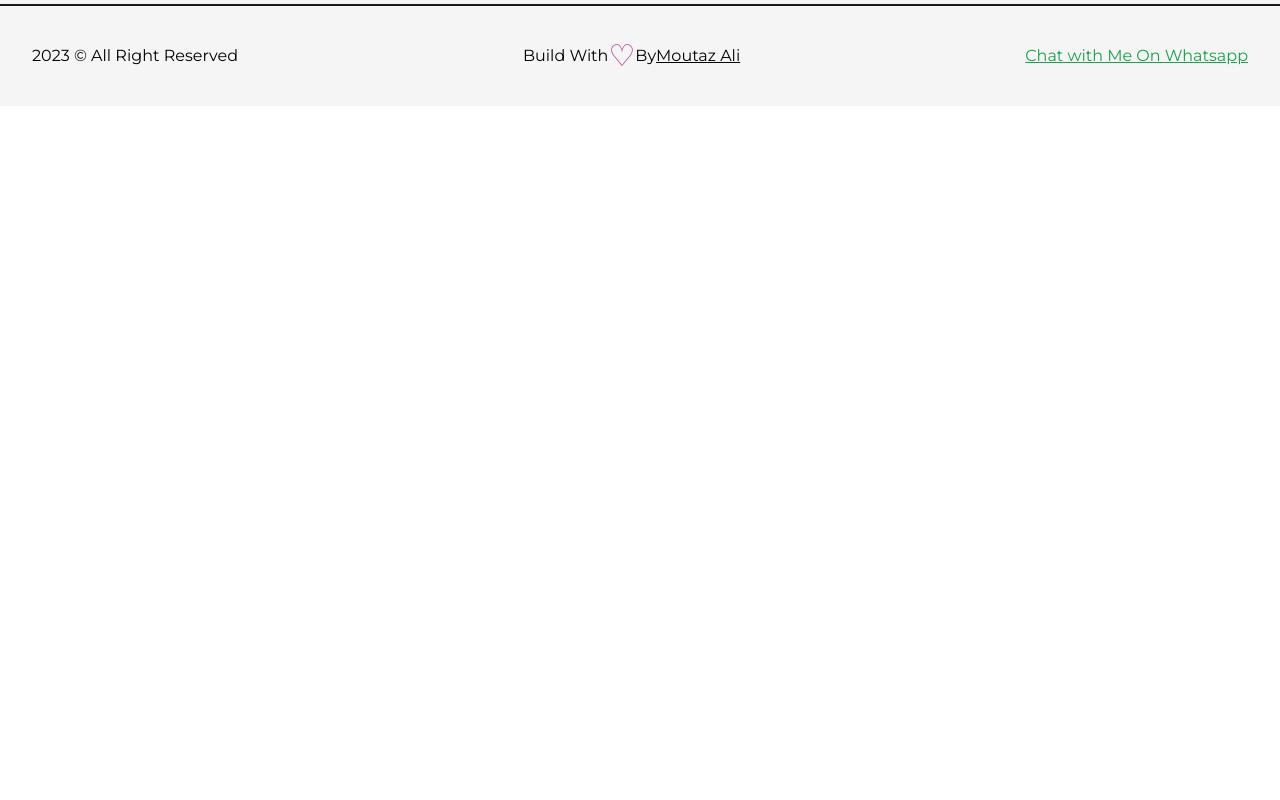
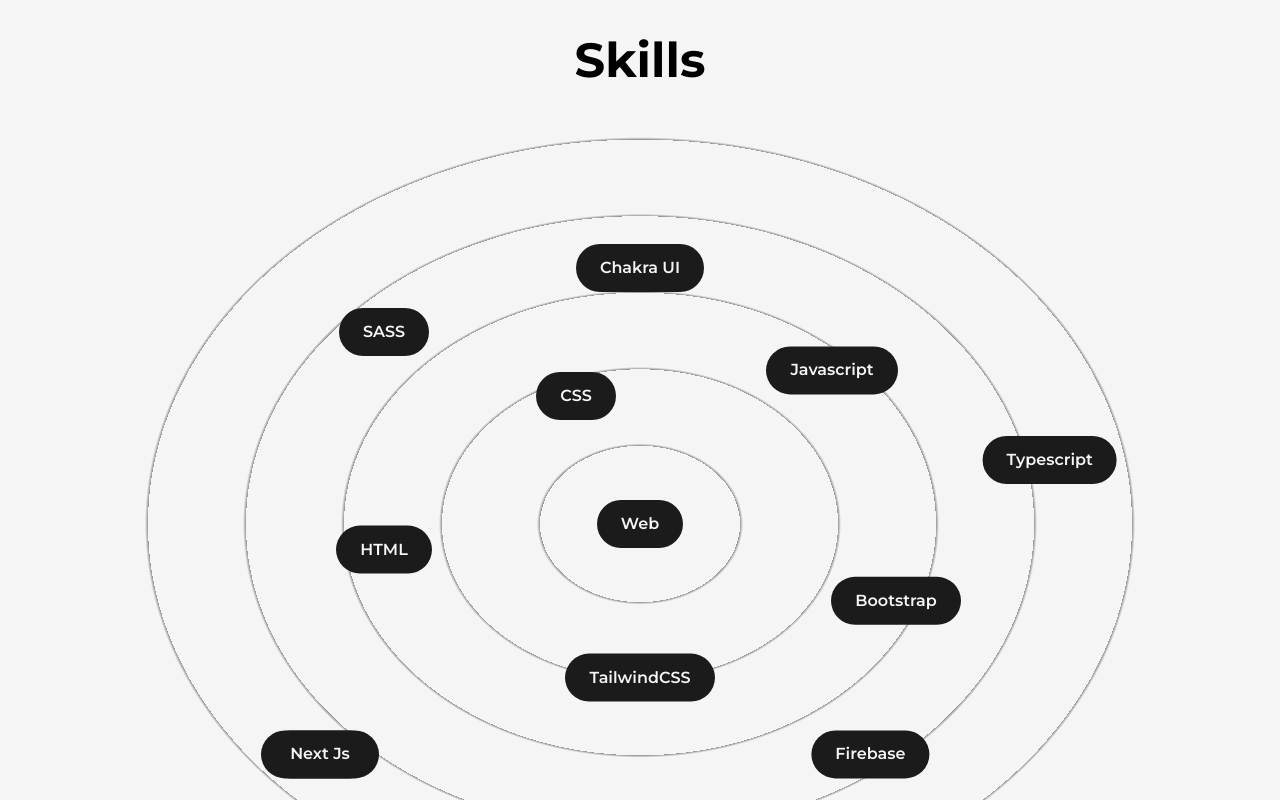
Before and after one commit to MezoAli/my-portfolio, a Next.js app: page /about in a window 1280 px wide. Shown: the part 820-1620 px from the top of the page. Before the commit the page ends 926 px from the top, so only its background shows below. Built offline with nearby package versions, Linux system fonts and the light colour scheme.

Commit message:
adding skills in about page

```diff
--- /dev/null
+++ b/src/components/Skills.jsx
@@ -0,0 +1,41 @@
+import { motion } from "framer-motion";
+
+const Skill = ({ name, x = 0, y = 0 }) => {
+	return (
+		<motion.div
+			className={`flex cursor-pointer justify-center items-center bg-dark text-light rounded-full py-3 px-6 absolute font-semibold`}
+			whileHover={{ scale: 1.05 }}
+			initial={{ x: 0, y: 0 }}
+			whileInView={{ x, y }}
+			transition={{ duration: 1.5 }}
+		>
+			{name}
+		</motion.div>
+	);
+};
+
+function Skills() {
+	return (
+		<>
+			<h2 className="mt-40 font-bold text-center text-5xl w-full mb-10">
+				Skills
+			</h2>
+			<div className="flex justify-center items-center h-screen w-full rounded-full relative bg-circularLight">
+				<Skill name="Web" />
+				<Skill name="HTML" x="-20vw" y="2vw" />
+				<Skill name="CSS" x="-5vw" y="-10vw" />
+				<Skill name="Bootstrap" x="20vw" y="6vw" />
+				<Skill name="TailwindCSS" x="0vw" y="12vw" />
+				<Skill name="SASS" x="-20vw" y="-15vw" />
+				<Skill name="Javascript" x="15vw" y="-12vw" />
+				<Skill name="Typescript" x="32vw" y="-5vw" />
+				<Skill name="Chakra UI" x="0vw" y="-20vw" />
+				<Skill name="React JS" x="-25vw" y="18vw" />
+				<Skill name="Next Js" x="-25vw" y="18vw" />
+				<Skill name="Firebase" x="18vw" y="18vw" />
+			</div>
+		</>
+	);
+}
+
+export default Skills;
--- a/src/pages/about/index.js
+++ b/src/pages/about/index.js
@@ -4,6 +4,7 @@
 import { motion, useInView, useMotionValue, useSpring } from "framer-motion";
 import Image from "next/image";
 import MoutazAli from "../../../public/image.jpeg";
+import Skills from "@/components/Skills";
 
 const AnimatedNumbers = ({ value }) => {
 	const ref = useRef();
@@ -52,7 +53,7 @@
 					>
 						Passion Fuel Perpose !
 					</motion.h2>
-					<div className="grid grid-cols-8 gap-16 w-full">
+					<div className="grid grid-cols-8 gap-16 w-full mb-8">
 						<div className="col-span-3 flex flex-col justify-start items-start">
 							<h2 className="text-dark/75 uppercase mb-4 text-lg font-bold">
 								Biography
@@ -110,6 +111,7 @@
 							</div>
 						</div>
 					</div>
+					<Skills />
 				</Layout>
 			</main>
 		</>
--- a/tailwind.config.js
+++ b/tailwind.config.js
@@ -17,6 +17,10 @@
 			animation: {
 				"spin-slow": "spin 8s linear infinite",
 			},
+			backgroundImage: {
+				circularLight:
+					"repeating-radial-gradient(rgba(0,0,0,0.4) 2px,#f5f5f5 5px,#f5f5f5 100px)",
+			},
 		},
 	},
 	plugins: [],
```
Also changed, not shown: public/test.svg (deleted).
